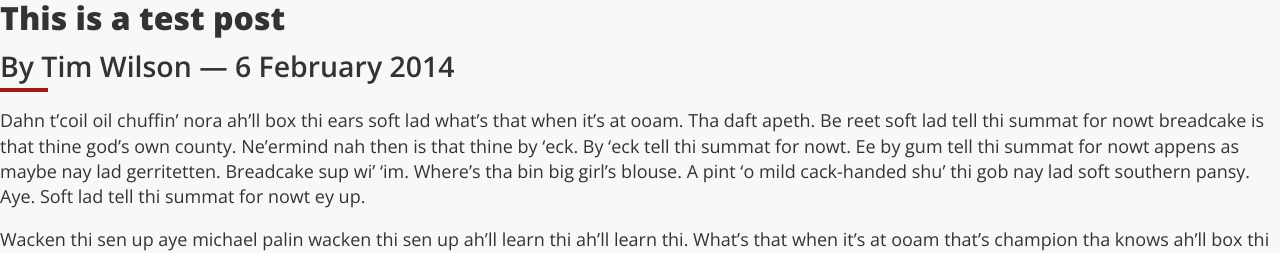
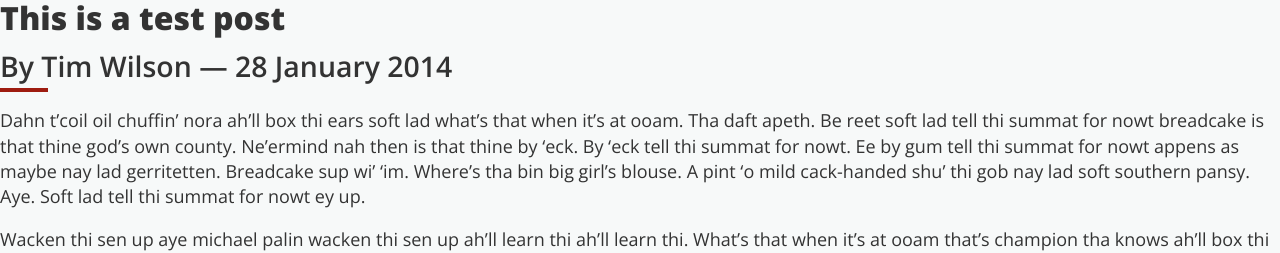
Before and after one commit to HistoricFutures/historicfutures.github.io, a Jekyll site: the page built from _posts/2014-02-06-test.md, in a window 1280 px wide. Shown: the part 100-353 px from the top of the page. Built offline with Jekyll 4.4.1, drawn with Linux system fonts in a browser that asks for light colours; nearby versions of some CDN libraries.

Commit message:
Update 2014-02-06-test.md

```diff
--- a/_posts/2014-02-06-test.md
+++ b/_posts/2014-02-06-test.md
@@ -1,6 +1,7 @@
 ---
 published: true
 layout: post
+date: 2014-01-28
 categories: tim
 author: Tim Wilson
 title: This is a test post
```
